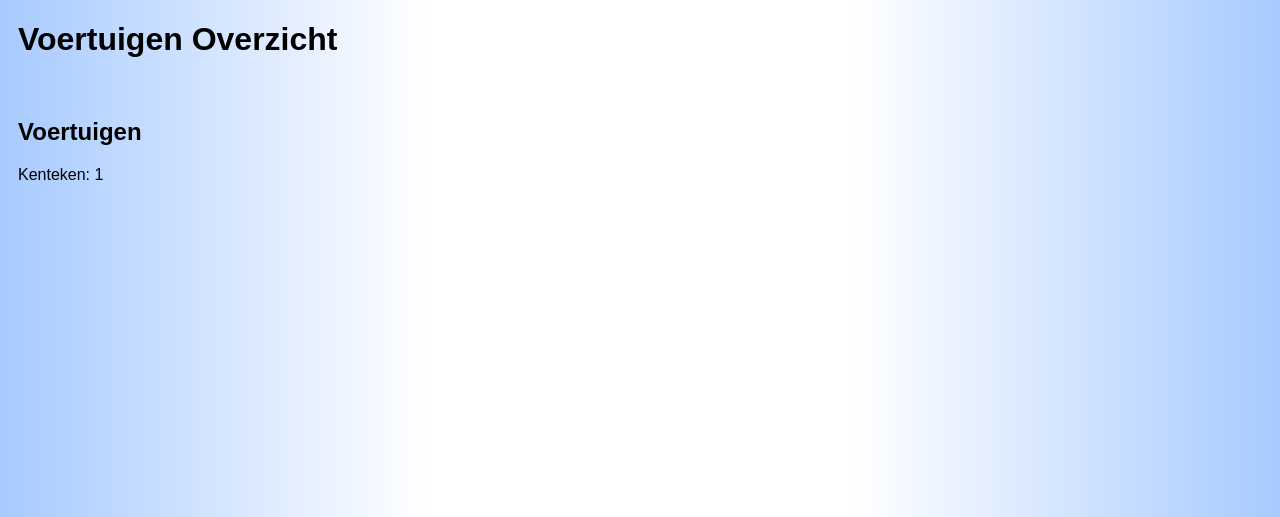
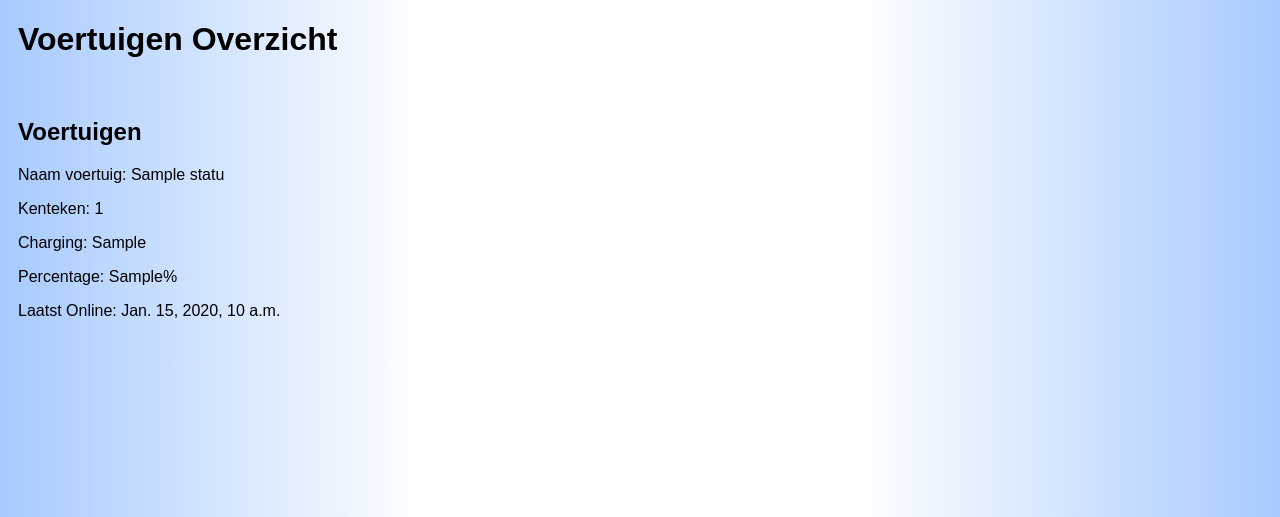
Before and after one commit to Nigel3005/connected_vehicles, a Django app: template templates/status.html in a window 1280 px wide. Shown: the top 517 px of the page. Run offline with Django 3.2, Linux system fonts and the light colour scheme; the template is opened without the code that fills it: most values are stand-ins (such as "Sample title", 1, 10 or a date in 2020).

Commit message:
variabelen-toegevoegd

```diff
--- a/api/models.py
+++ b/api/models.py
@@ -1,8 +1,11 @@
 from django.db import models
 
 class vehicleStatus(models.Model):
+    vehicle_name = models.CharField(max_length=200)
     vehicleid = models.CharField(max_length=11)
     payload = models.CharField(max_length=200)
+    test_1 = models.CharField(max_length=200)
+    test_2 = models.CharField(max_length=200)
 
     def __str__(self):
         return self.vehicleid
--- a/api/serializers.py
+++ b/api/serializers.py
@@ -4,4 +4,4 @@ from .models import vehicleStatus
 class viewVehicleStatusSerializer(serializers.ModelSerializer):
     class Meta:
         model = vehicleStatus
-        fields = ('vehicleid','payload')
+        fields = ('vehicle_name','vehicleid','payload','test_1','test_2')
--- a/templates/status.html
+++ b/templates/status.html
@@ -15,11 +15,11 @@
     {% if vehicle_statusses|length > 0 %}
             <h2> Voertuigen </h2>
         {% for status in vehicle_statusses %}
-{#            <p>Naam voertuig: {{ status.vehicle_name }}</p>#}
+            <p>Naam voertuig: {{ status.vehicle_name }}</p>
             <p>Kenteken: {{ status.vehicleid }}</p>
-<!--            <p>Charging: {{ status.accu_charging }}</p>-->
-<!--            <p>Percentage: {{ status.accu_percentage }}%</p>-->
-<!--            <p>Laatst Online: {{ status.time }}</p>-->
+            <p>Charging: {{ status.test_1 }}</p>
+            <p>Percentage: {{ status.test_2 }}%</p>
+            <p>Laatst Online: {{ status.time }}</p>
             <br>
         {% endfor %}
     {% else %}
--- a/user_profile/models.py
+++ b/user_profile/models.py
@@ -5,7 +5,10 @@ from django.contrib.auth.models import User
 
 class Profile(models.Model):
     user = models.OneToOneField(User, on_delete=models.CASCADE)
-    vehicle_id = models.CharField(max_length=11, null=True)
+    vehicle_name = models.CharField(max_length=200, null=True)
+    vehicleid = models.CharField(max_length=11, null=True)
+    test_1 = models.CharField(max_length=200, null=True)
+    test_2 = models.CharField(max_length=200, null=True)
 
 
     def __str__(self):
```
Also changed, not shown: api/views.py (+20 -2 lines), api/migrations/0005_auto_20210426_1324.py (added), db.sqlite3, user_profile/migrations/0002_auto_20210426_1324.py (added).
